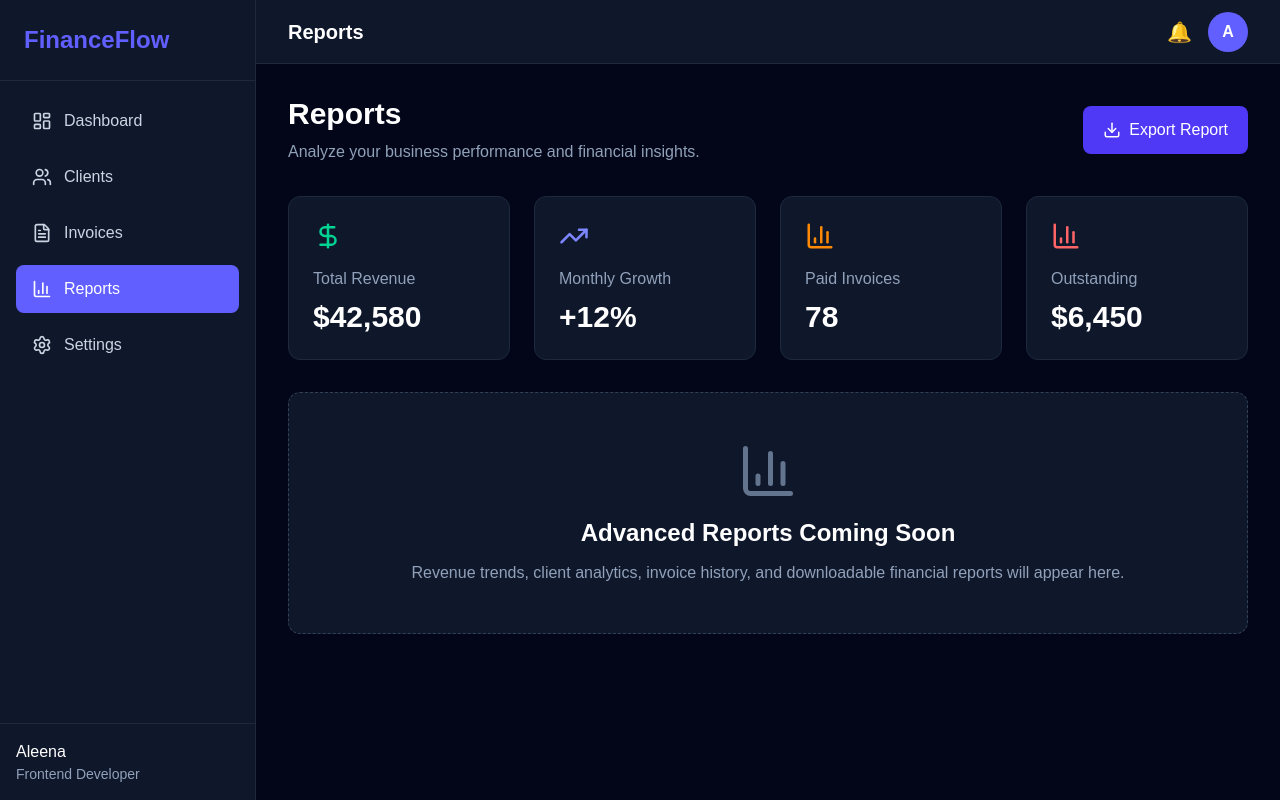
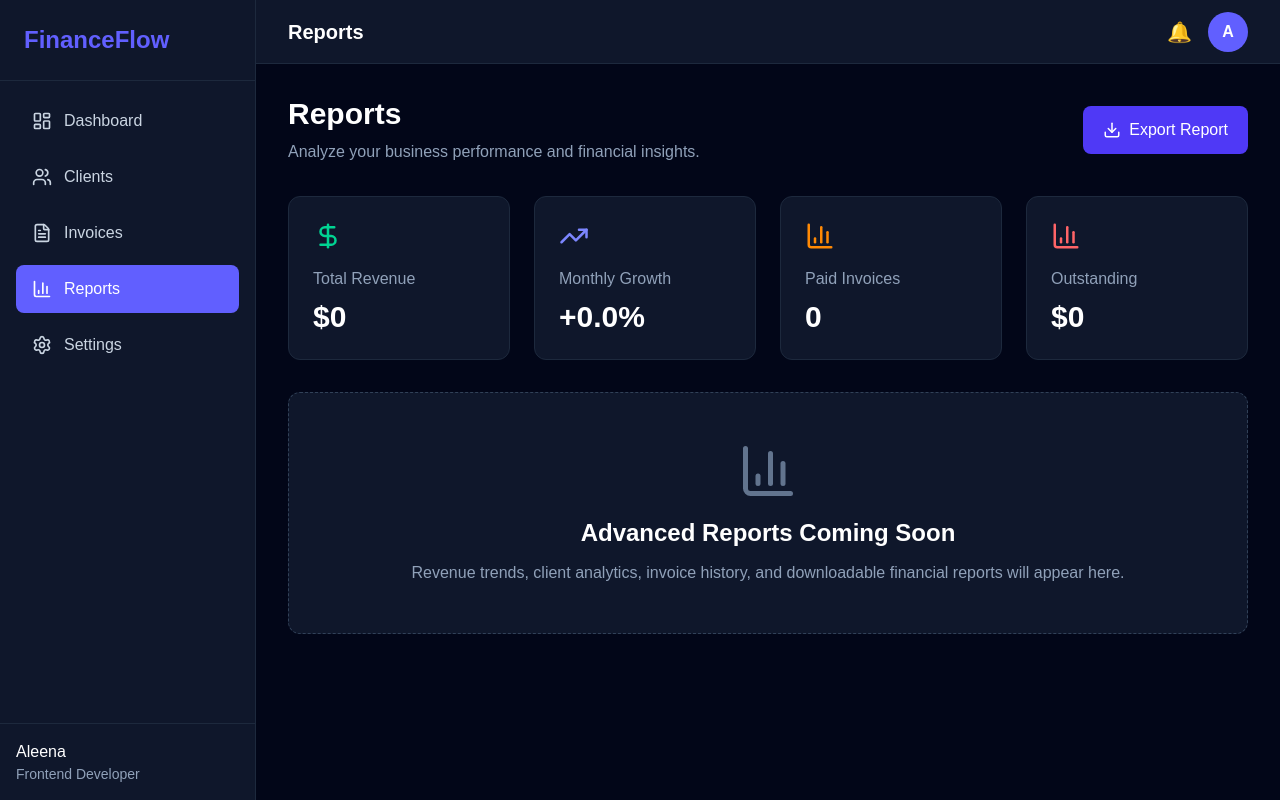
Before and after one commit to Aleena-Yameen/financeflow-saas, a Next.js app: page /reports in a window 1280 px wide. Built offline with nearby package versions, Linux system fonts and the light colour scheme.

Commit message:
feat: make reports metrics dynamic

```diff
--- a/app/(protected)/reports/page.tsx
+++ b/app/(protected)/reports/page.tsx
@@ -1,3 +1,4 @@
+"use client";
 import {
   BarChart3,
   TrendingUp,
@@ -5,7 +6,88 @@ import {
   Download,
 } from "lucide-react";
 
+import { useEffect, useState } from "react";
+
 export default function ReportsPage() {
+  const [invoices, setInvoices] = useState<
+  {
+    id: number;
+    invoice: string;
+    client: string;
+    amount: string;
+    status: "Paid" | "Pending" | "Overdue";
+    date: string;
+  }[]
+>([]);
+
+useEffect(() => {
+  const savedInvoices = localStorage.getItem("financeflow-invoices");
+
+  if (savedInvoices) {
+    setInvoices(JSON.parse(savedInvoices));
+  }
+}, []);
+
+const totalRevenue = invoices.reduce((total, invoice) => {
+  const amount = Number(invoice.amount.replace(/[$,]/g, ""));
+  return total + amount;
+}, 0);
+
+const paidInvoices = invoices.filter(
+  (invoice) => invoice.status === "Paid"
+).length;
+
+const outstandingAmount = invoices
+  .filter(
+    (invoice) =>
+      invoice.status === "Pending" ||
+      invoice.status === "Overdue"
+  )
+  .reduce((total, invoice) => {
+    const amount = Number(invoice.amount.replace(/[$,]/g, ""));
+    return total + amount;
+  }, 0);
+
+  const now = new Date();
+
+const currentMonth = now.getMonth();
+const currentYear = now.getFullYear();
+
+const previousMonth = currentMonth === 0 ? 11 : currentMonth - 1;
+const previousMonthYear =
+  currentMonth === 0 ? currentYear - 1 : currentYear;
+
+const getInvoiceAmount = (invoice: typeof invoices[number]) =>
+  Number(invoice.amount.replace(/[$,]/g, ""));
+
+const currentMonthRevenue = invoices
+  .filter((invoice) => {
+    const date = new Date(invoice.date);
+
+    return (
+      date.getMonth() === currentMonth &&
+      date.getFullYear() === currentYear
+    );
+  })
+  .reduce((total, invoice) => total + getInvoiceAmount(invoice), 0);
+
+const previousMonthRevenue = invoices
+  .filter((invoice) => {
+    const date = new Date(invoice.date);
+
+    return (
+      date.getMonth() === previousMonth &&
+      date.getFullYear() === previousMonthYear
+    );
+  })
+  .reduce((total, invoice) => total + getInvoiceAmount(invoice), 0);
+  const monthlyGrowth =
+  previousMonthRevenue === 0
+    ? 0
+    : ((currentMonthRevenue - previousMonthRevenue) /
+        previousMonthRevenue) *
+      100;
+
   return (
     <div>
       <div className="mb-8 flex items-center justify-between">
@@ -37,7 +119,7 @@ export default function ReportsPage() {
           </h3>
 
           <p className="mt-2 text-3xl font-bold">
-            $42,580
+             ${totalRevenue.toLocaleString()}
           </p>
         </div>
 
@@ -49,7 +131,8 @@ export default function ReportsPage() {
           </h3>
 
           <p className="mt-2 text-3xl font-bold">
-            +12%
+             {monthlyGrowth >= 0 ? "+" : ""}
+  {monthlyGrowth.toFixed(1)}%
           </p>
         </div>
 
@@ -61,7 +144,7 @@ export default function ReportsPage() {
           </h3>
 
           <p className="mt-2 text-3xl font-bold">
-            78
+            {paidInvoices}
           </p>
         </div>
 
@@ -73,7 +156,7 @@ export default function ReportsPage() {
           </h3>
 
           <p className="mt-2 text-3xl font-bold">
-            $6,450
+            ${outstandingAmount.toLocaleString()}
           </p>
         </div>
 
```
